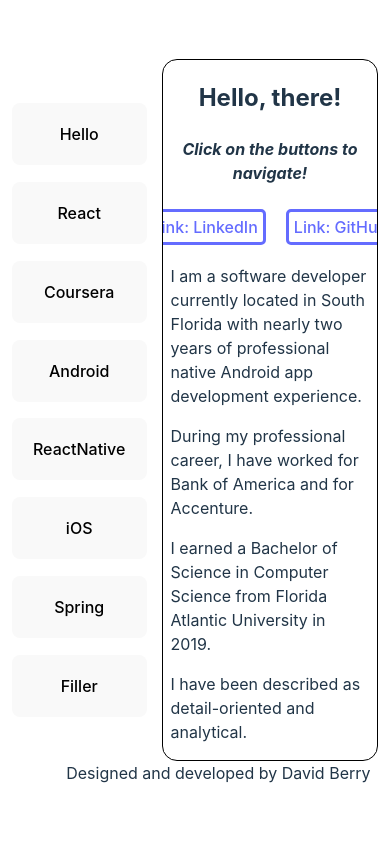
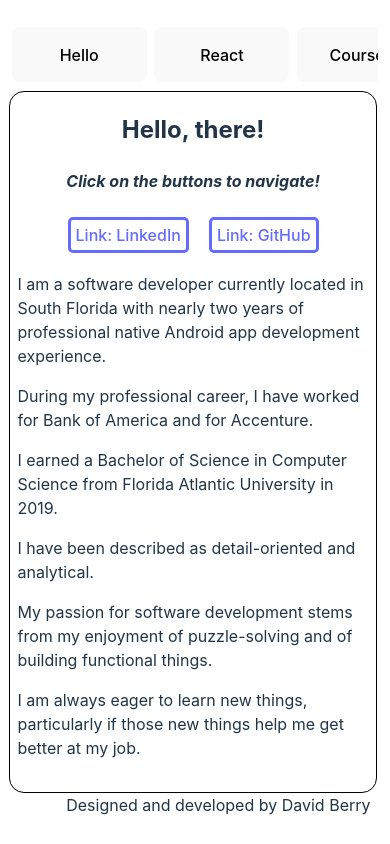
Before and after one commit to DBerry07/DBerry07.github.io, a React (Vite) app: page / in a window 390 px wide. Built offline with nearby package versions, Linux system fonts and the light colour scheme.

Commit message:
Made buttons on top in small mobile screens

```diff
--- a/src/css/Entry.css
+++ b/src/css/Entry.css
@@ -35,6 +35,31 @@
     max-height: 70vh !important;
     max-width: 60vw !important;
   }
+  main {
+    display: block;
+  }
+
+  menu {
+    margin: 0 !important;
+    overflow-y: hidden !important;
+    overflow-x: auto !important;
+    width: 100vw !important;
+    height: max-content;
+    max-height: 10vh;
+    max-width: 100vw;
+    white-space: nowrap;
+    padding: 0px;
+    padding-bottom: 1vh !important;
+  }
+
+  menu span {
+    display: inline !important;
+  }
+
+  button {
+    padding: 2vh !important;
+  }
+
 }
 
 #content-box p {
```
